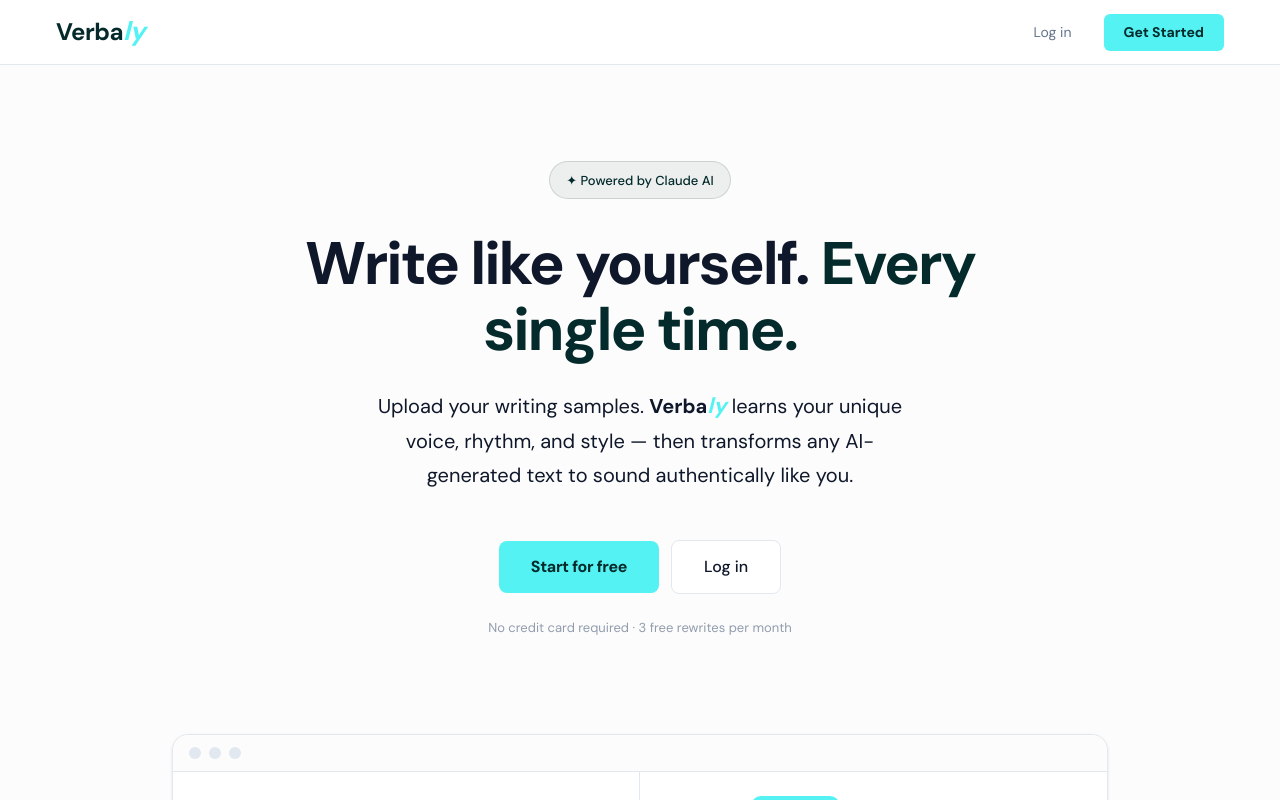
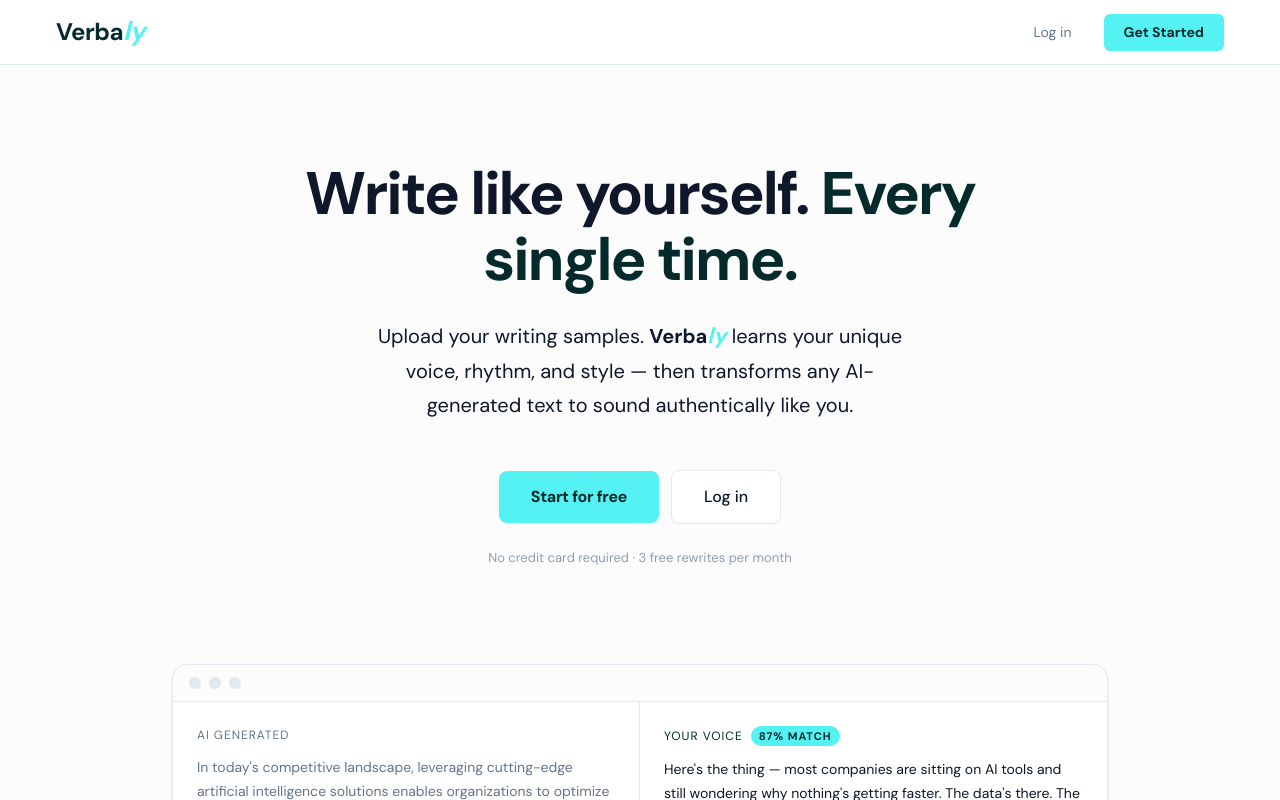
Before and after one commit to websiten1/Verbaly, a Next.js app: page / in a window 1280 px wide. Shown: the top 800 px of the page. Built offline with nearby package versions, Linux system fonts and the light colour scheme; no server answers.

Commit message:
Remove "Powered by Claude AI" badge from landing page
Co-Authored-By: Claude Sonnet 4.6 <noreply@anthropic.com>

```diff
--- a/app/page.tsx
+++ b/app/page.tsx
@@ -9,18 +9,6 @@ export default function LandingPage() {
 
       {/* Hero */}
       <section className="px-4 md:px-8 py-16 md:py-24" style={{ maxWidth: '1200px', margin: '0 auto', textAlign: 'center' }}>
-        <div style={{
-          display: 'inline-block',
-          backgroundColor: 'rgba(4,42,43,0.06)',
-          border: '1px solid rgba(4,42,43,0.15)',
-          borderRadius: '100px',
-          padding: '6px 16px',
-          marginBottom: '32px',
-        }}>
-          <span style={{ color: '#042A2B', fontSize: '13px', fontWeight: '500' }}>
-            ✦ Powered by Claude AI
-          </span>
-        </div>
 
         <h1 className="text-3xl md:text-5xl lg:text-6xl" style={{
           fontWeight: '700',
```
